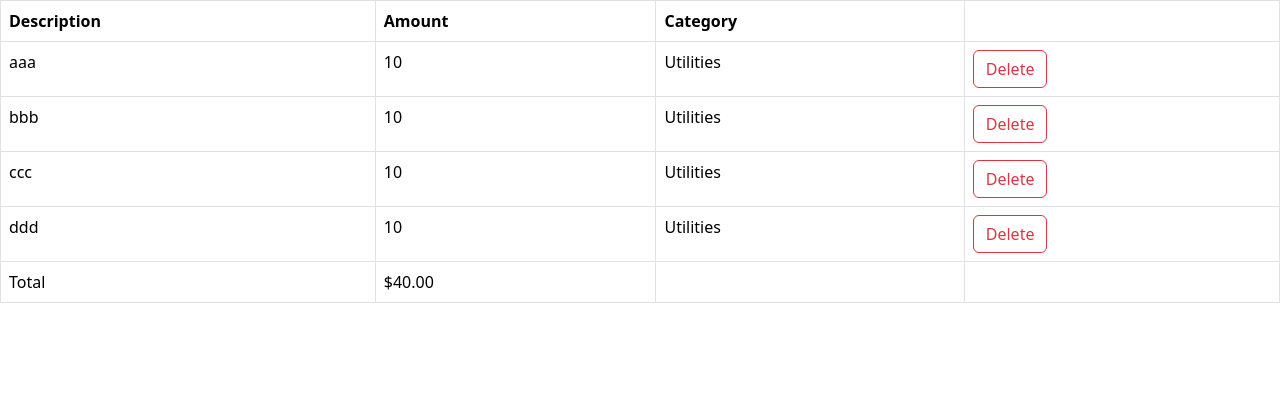
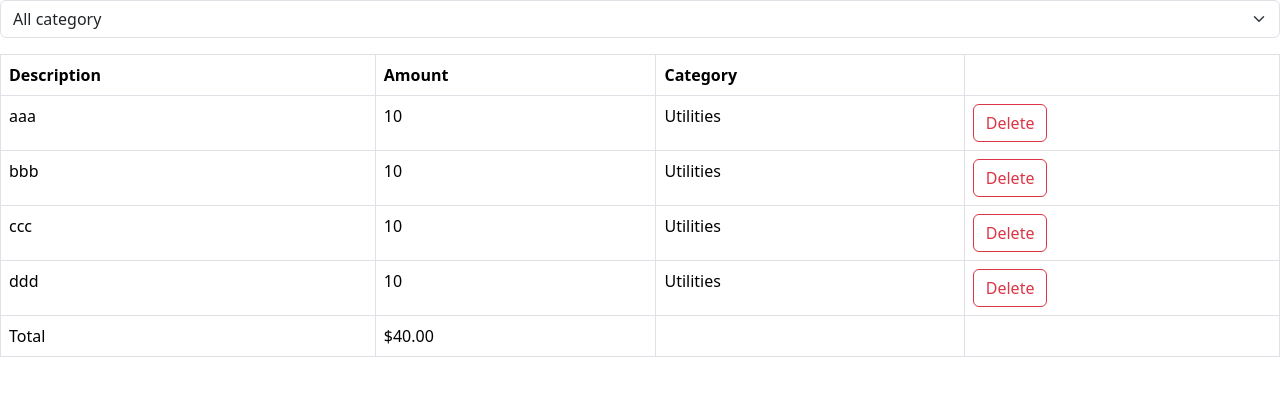
Before and after one commit to snmsndhu/Expense_Tracker, a React (Vite) app: page / in a window 1280 px wide. Shown: the top 396 px of the page. Built offline with nearby package versions, Linux system fonts and the light colour scheme.

Commit message:
building the filter component

```diff
--- a/src/App.tsx
+++ b/src/App.tsx
@@ -1,5 +1,6 @@
 import React, { useState } from "react";
 import ExpenseList from "./components/ExpenseList";
+import ExpenseFilter from "./components/ExpenseFilter";
 
 const App = () => {
   const [expenses, setExpenses] = useState([
@@ -10,6 +11,9 @@ const App = () => {
   ]);
   return (
     <div>
+      <div className="mb-3">
+        <ExpenseFilter onSelectCategory={(category) => console.log(category)} />
+      </div>
       <ExpenseList
         expenses={expenses}
         onDelete={(id) => setExpenses(expenses.filter((e) => e.id !== id))}
--- a/src/components/ExpenseFilter.tsx
+++ b/src/components/ExpenseFilter.tsx
@@ -1,14 +1,21 @@
-import React from 'react'
+import React from "react";
 
-const ExpenseFilter = () => {
-  return (
-    <select className="form-select">
-        <option value="">All category</option>
-        <option value="Groceries">Groceries</option>
-        <option value="Utilities">Utilities</option>
-        <option value="Entertainment">Entertainment</option>
-    </select>>
-  )
+interface Props {
+  onSelectCategory: (catergory: string) => void;
 }
 
-export default ExpenseFilter
+const ExpenseFilter = ({ onSelectCategory }: Props) => {
+  return (
+    <select
+      className="form-select"
+      onChange={(event) => onSelectCategory(event.target.value)}
+    >
+      <option value="">All category</option>
+      <option value="Groceries">Groceries</option>
+      <option value="Utilities">Utilities</option>
+      <option value="Entertainment">Entertainment</option>
+    </select>
+  );
+};
+
+export default ExpenseFilter;
```
